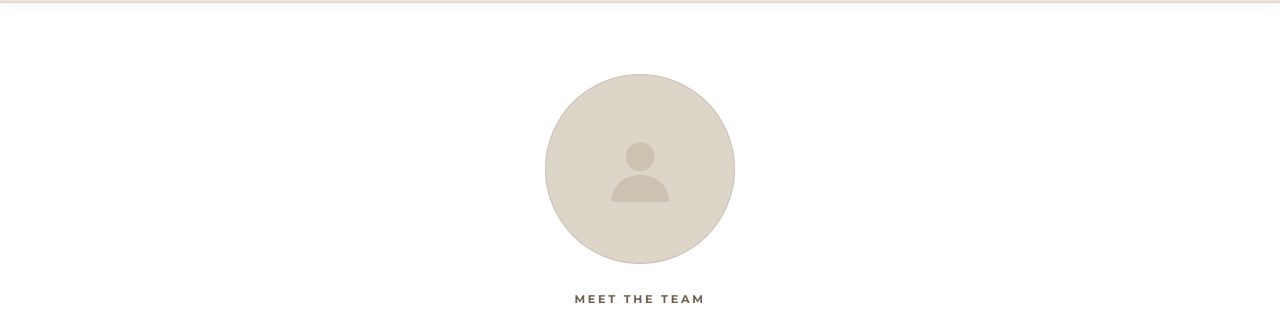
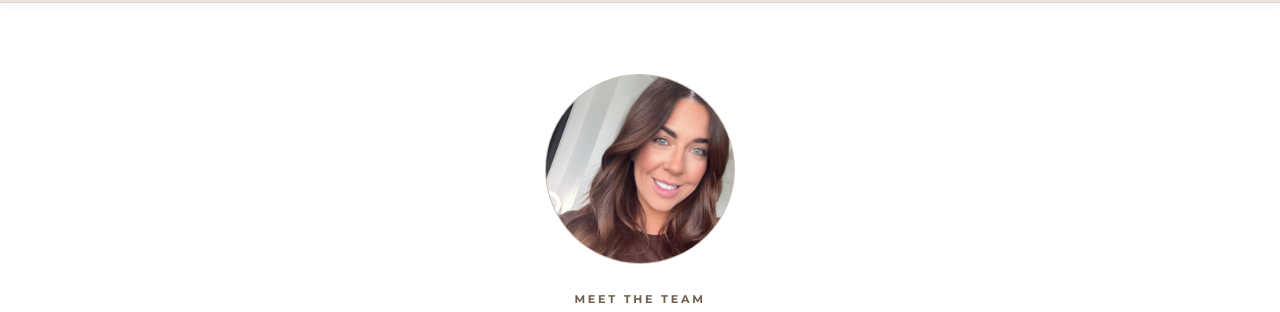
Before and after one commit to brightsiteapp/lucy-swaine-hairdressing, a plain HTML site: page katy.html in a window 1280 px wide. Shown: the part 72-384 px from the top of the page. Drawn offline with Linux system fonts and the light colour scheme.

Commit message:
Katy: headshot on team row and her page
Co-Authored-By: Claude Sonnet 5.5 <noreply@anthropic.com>

```diff
--- a/katy.html
+++ b/katy.html
@@ -44,7 +44,7 @@
 
 <section class="section section--first">
   <div class="container intro">
-    <div class="team" style="margin:0 0 1.6em"><div class="team-card" style="cursor:default"><div class="team-photo"><svg viewBox="0 0 24 24" width="46%" height="46%" fill="currentColor"><circle cx="12" cy="8.5" r="4"/><path d="M4 21c0-4.4 3.6-7.5 8-7.5s8 3.1 8 7.5z"/></svg></div></div></div>
+    <div class="team" style="margin:0 0 1.6em"><div class="team-card" style="cursor:default"><div class="team-photo"><img src="images/team-katy.jpg" alt="Katy, hair extensions specialist at Meraki Salon" width="480" height="480"></div></div></div>
     <span class="eyebrow">Meet the team</span>
     <h1>Katy</h1>
     <p class="lede">Hair extensions at Meraki Salon in Hessle.</p>
```
Also changed, not shown: index.html (+1 -1 lines), images/team-katy.jpg (added).
